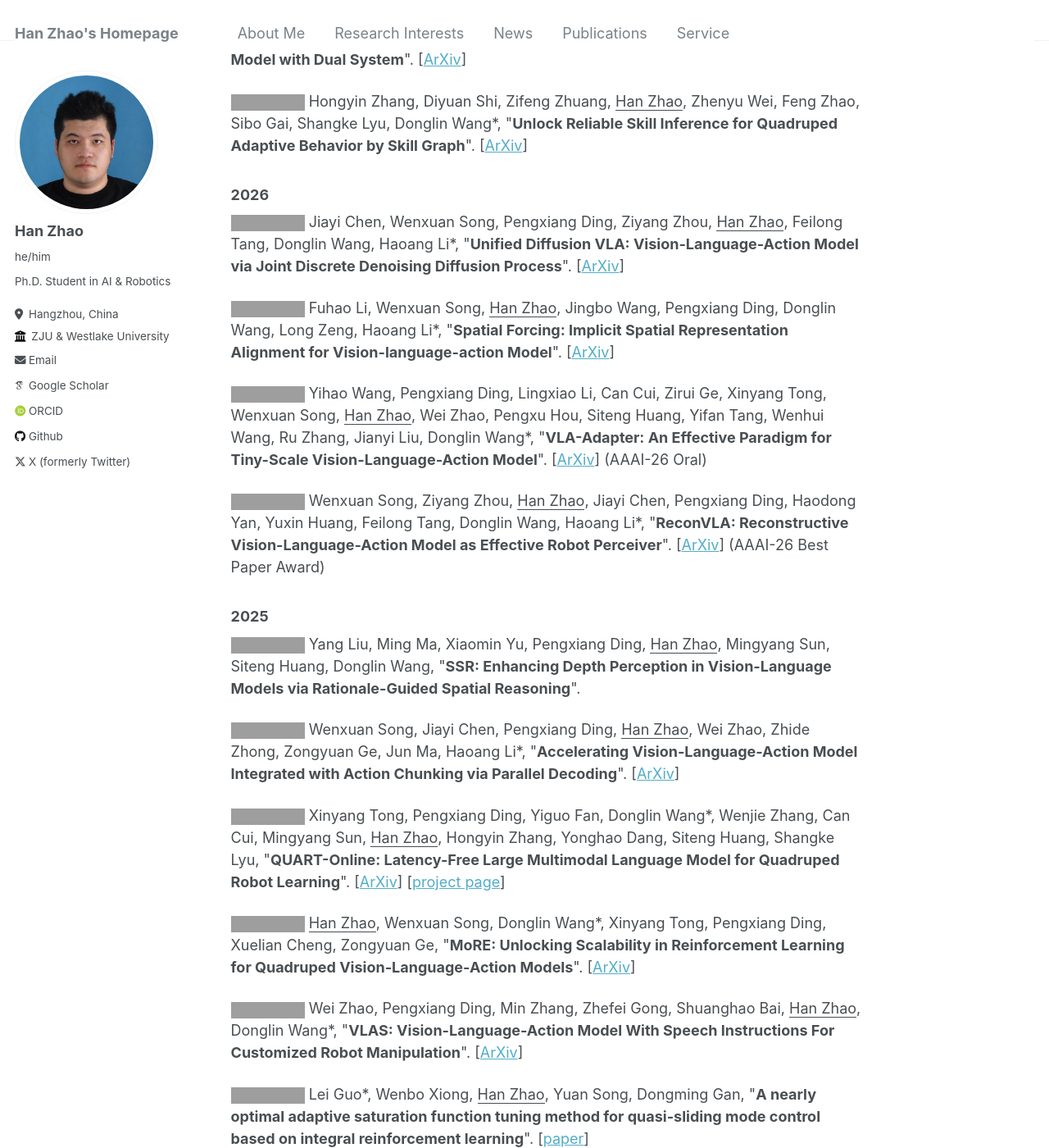
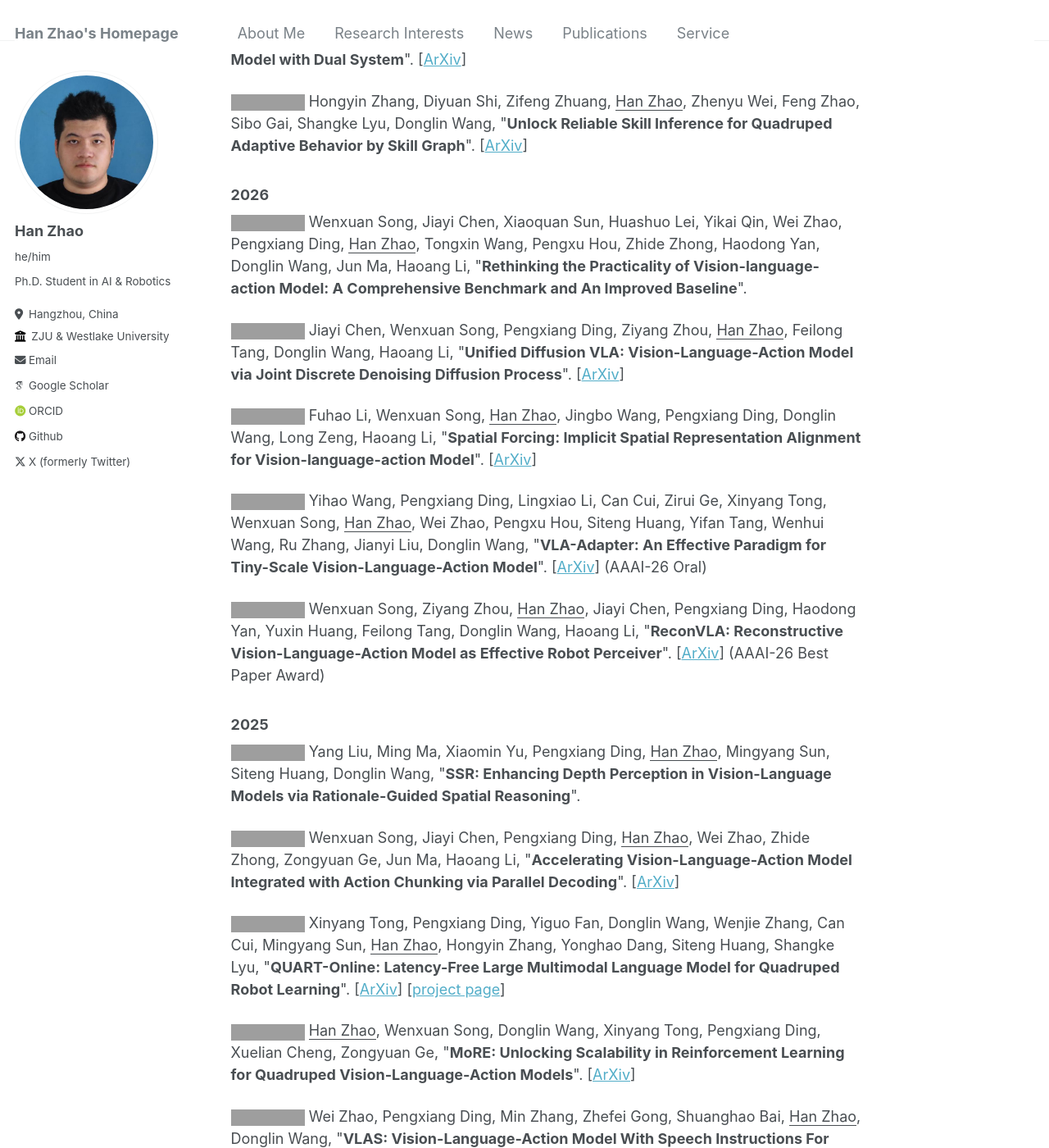
Before and after one commit to h-zhao1997/h-zhao1997.github.io, a Jekyll site: the page built from _pages/about.md, in a window 1280 px wide and 1400 px high, scrolled down 1651 px. Shown: the whole window at 82% size. Built offline with Jekyll 4.4.1, drawn with Linux system fonts in a browser that asks for light colours; some web fonts are replaced; some of the changed text lies outside the part shown; grey boxes are pictures that could not be loaded.

Commit message:
Update about.md

```diff
--- a/_pages/about.md
+++ b/_pages/about.md
@@ -51,60 +51,62 @@ Specifically, I am interested in:
 
 ### Preprint
 <a href="https://arxiv.org/abs/2512.22983" target="_blank"><img src="https://img.shields.io/badge/arXiv-2512.22983-B31B1B?style=for-the-badge"></a>
-Shuanghao Bai, Wenxuan Song, Jiayi Chen, Yuheng Ji, Zhide Zhong, Jin Yang, <u>Han Zhao</u>, Wanqi Zhou, Zhe Li, Pengxiang Ding, Cheng Chi, Chang Xu, Xiaolong Zheng, Donglin Wang, Haoang Li, Shanghang Zhang, Badong Chen\*, &quot;**Embodied Robot Manipulation in the Era of Foundation Models: Planning and Learning Perspectives.**&quot;. [[ArXiv](https://arxiv.org/pdf/2512.22983.pdf)]
+Shuanghao Bai, Wenxuan Song, Jiayi Chen, Yuheng Ji, Zhide Zhong, Jin Yang, <u>Han Zhao</u>, Wanqi Zhou, Zhe Li, Pengxiang Ding, Cheng Chi, Chang Xu, Xiaolong Zheng, Donglin Wang, Haoang Li, Shanghang Zhang, Badong Chen, &quot;**Embodied Robot Manipulation in the Era of Foundation Models: Planning and Learning Perspectives.**&quot;. [[ArXiv](https://arxiv.org/pdf/2512.22983.pdf)]
 
-<a href="https://arxiv.org/abs/2510.14902" target="_blank"><img src="https://img.shields.io/badge/arXiv-2510.14902-B31B1B?style=for-the-badge"></a> <u>Han Zhao</u>, Jiaxuan Zhang, Wenxuan Song, Pengxiang Ding, Donglin Wang\*, &quot;**VLA^2: Empowering Vision-Language-Action Models with an Agentic Framework for Unseen Concept Manipulation**&quot;. [[ArXiv](https://arxiv.org/pdf/2510.14902.pdf)][[project page](https://vla-2.github.io/)]
+<a href="https://arxiv.org/abs/2510.14902" target="_blank"><img src="https://img.shields.io/badge/arXiv-2510.14902-B31B1B?style=for-the-badge"></a> <u>Han Zhao</u>, Jiaxuan Zhang, Wenxuan Song, Pengxiang Ding, Donglin Wang, &quot;**VLA^2: Empowering Vision-Language-Action Models with an Agentic Framework for Unseen Concept Manipulation**&quot;. [[ArXiv](https://arxiv.org/pdf/2510.14902.pdf)][[project page](https://vla-2.github.io/)]
 
-<a href="https://arxiv.org/abs/2510.10903" target="_blank"><img src="https://img.shields.io/badge/arXiv-2510.10903-B31B1B?style=for-the-badge"></a> Shuanghao Bai, Wenxuan Song, Jiayi Chen, Yuheng Ji, Zhide Zhong, Jin Yang, <u>Han Zhao</u>, Wanqi Zhou, Wei Zhao, Zhe Li, Pengxiang Ding, Cheng Chi, Haoang Li, Chang Xu, Xiaolong Zheng, Donglin Wang, Shanghang Zhang\*, Badong Chen\*, &quot;**Towards a Unified Understanding of Robot Manipulation: A Comprehensive Survey**&quot;. [[ArXiv](https://arxiv.org/pdf/2510.10903.pdf)]
+<a href="https://arxiv.org/abs/2510.10903" target="_blank"><img src="https://img.shields.io/badge/arXiv-2510.10903-B31B1B?style=for-the-badge"></a> Shuanghao Bai, Wenxuan Song, Jiayi Chen, Yuheng Ji, Zhide Zhong, Jin Yang, <u>Han Zhao</u>, Wanqi Zhou, Wei Zhao, Zhe Li, Pengxiang Ding, Cheng Chi, Haoang Li, Chang Xu, Xiaolong Zheng, Donglin Wang, Shanghang Zhang, Badong Chen, &quot;**Towards a Unified Understanding of Robot Manipulation: A Comprehensive Survey**&quot;. [[ArXiv](https://arxiv.org/pdf/2510.10903.pdf)]
 
-<a href="https://arxiv.org/abs/2505.03912" target="_blank"><img src="https://img.shields.io/badge/arXiv-2505.03912-B31B1B?style=for-the-badge"></a> Can Cui, Pengxiang Ding, Wenxuan Song, Shuanghao Bai, Xinyang Tong, Zirui Ge, Runze Suo, Wanqi Zhou, Yang Liu, Bofang Jia, <u>Han Zhao</u>, Siteng Huang, Donglin Wang\*, &quot;**OpenHelix: A Short Survey, Empirical Analysis, and Open-Source Dual-System VLA Model for Robotic Manipulation**&quot;. [[ArXiv](https://arxiv.org/pdf/2505.03912.pdf)]
+<a href="https://arxiv.org/abs/2505.03912" target="_blank"><img src="https://img.shields.io/badge/arXiv-2505.03912-B31B1B?style=for-the-badge"></a> Can Cui, Pengxiang Ding, Wenxuan Song, Shuanghao Bai, Xinyang Tong, Zirui Ge, Runze Suo, Wanqi Zhou, Yang Liu, Bofang Jia, <u>Han Zhao</u>, Siteng Huang, Donglin Wang, &quot;**OpenHelix: A Short Survey, Empirical Analysis, and Open-Source Dual-System VLA Model for Robotic Manipulation**&quot;. [[ArXiv](https://arxiv.org/pdf/2505.03912.pdf)]
 
-<a href="https://arxiv.org/abs/2506.13725" target="_blank"><img src="https://img.shields.io/badge/arXiv-2506.13725-B31B1B?style=for-the-badge"></a> Wenxuan Song, Jiayi Chen, Pengxiang Ding, Yuxin Huang, <u>Han Zhao</u>, Donglin Wang, Haoang Li\*, &quot;**CEED-VLA: Consistency Vision-Language-Action Model with Early-Exit Decoding**&quot;. [[ArXiv](https://arxiv.org/pdf/2506.13725.pdf)]
+<a href="https://arxiv.org/abs/2506.13725" target="_blank"><img src="https://img.shields.io/badge/arXiv-2506.13725-B31B1B?style=for-the-badge"></a> Wenxuan Song, Jiayi Chen, Pengxiang Ding, Yuxin Huang, <u>Han Zhao</u>, Donglin Wang, Haoang Li, &quot;**CEED-VLA: Consistency Vision-Language-Action Model with Early-Exit Decoding**&quot;. [[ArXiv](https://arxiv.org/pdf/2506.13725.pdf)]
 
 <a href="https://arxiv.org/abs/2506.10826" target="_blank"><img src="https://img.shields.io/badge/arXiv-2506.10826-B31B1B?style=for-the-badge"></a> Wenxuan Song, Jiayi Chen, Wenxue Li, Xu He, <u>Han Zhao</u>, Can Cui, Pengxiang Ding, Shiyan Su, Feilong Tang,
  Donglin Wang, Xuelian Cheng, Zongyuan Ge, Xinhu Zheng, Zhe Liu, Hesheng Wang, Haoang Li, &quot;**RationalVLA: A Rational Vision-Language-Action Model with Dual System**&quot;. [[ArXiv](https://arxiv.org/pdf/2506.10826.pdf)]
 
-<a href="https://arxiv.org/abs/2311.06015" target="_blank"><img src="https://img.shields.io/badge/arXiv-2311.06015-B31B1B?style=for-the-badge"></a> Hongyin Zhang, Diyuan Shi, Zifeng Zhuang, <u>Han Zhao</u>, Zhenyu Wei, Feng Zhao, Sibo Gai, Shangke Lyu, Donglin Wang\*, &quot;**Unlock Reliable Skill Inference for Quadruped Adaptive Behavior by Skill Graph**&quot;. [[ArXiv](https://arxiv.org/abs/2311.06015)]
+<a href="https://arxiv.org/abs/2311.06015" target="_blank"><img src="https://img.shields.io/badge/arXiv-2311.06015-B31B1B?style=for-the-badge"></a> Hongyin Zhang, Diyuan Shi, Zifeng Zhuang, <u>Han Zhao</u>, Zhenyu Wei, Feng Zhao, Sibo Gai, Shangke Lyu, Donglin Wang, &quot;**Unlock Reliable Skill Inference for Quadruped Adaptive Behavior by Skill Graph**&quot;. [[ArXiv](https://arxiv.org/abs/2311.06015)]
 
 ### 2026
-<a target="_blank"><img src="https://img.shields.io/badge/ICLR-2026-blue?style=for-the-badge"></a> Jiayi Chen, Wenxuan Song, Pengxiang Ding, Ziyang Zhou, <u>Han Zhao</u>, Feilong Tang, Donglin Wang, Haoang Li\*, &quot;**Unified Diffusion VLA: Vision-Language-Action Model via Joint Discrete Denoising Diffusion Process**&quot;. [[ArXiv](https://arxiv.org/pdf/2511.01718.pdf)]
+<a target="_blank"><img src="https://img.shields.io/badge/ICRA-2026-blue?style=for-the-badge"></a> Wenxuan Song, Jiayi Chen, Xiaoquan Sun, Huashuo Lei, Yikai Qin, Wei Zhao, Pengxiang Ding, <u>Han Zhao</u>, Tongxin Wang, Pengxu Hou, Zhide Zhong, Haodong Yan, Donglin Wang, Jun Ma, Haoang Li, &quot;**Rethinking the Practicality of Vision-language-action Model: A Comprehensive Benchmark and An Improved Baseline**&quot;.
 
-<a target="_blank"><img src="https://img.shields.io/badge/ICLR-2026-blue?style=for-the-badge"></a> Fuhao Li, Wenxuan Song, <u>Han Zhao</u>, Jingbo Wang, Pengxiang Ding, Donglin Wang, Long Zeng, Haoang Li\*, &quot;**Spatial Forcing: Implicit Spatial Representation Alignment for Vision-language-action Model**&quot;. [[ArXiv](https://arxiv.org/pdf/2510.12276.pdf)]
+<a target="_blank"><img src="https://img.shields.io/badge/ICLR-2026-blue?style=for-the-badge"></a> Jiayi Chen, Wenxuan Song, Pengxiang Ding, Ziyang Zhou, <u>Han Zhao</u>, Feilong Tang, Donglin Wang, Haoang Li, &quot;**Unified Diffusion VLA: Vision-Language-Action Model via Joint Discrete Denoising Diffusion Process**&quot;. [[ArXiv](https://arxiv.org/pdf/2511.01718.pdf)]
 
-<a target="_blank"><img src="https://img.shields.io/badge/AAAI-2026-blue?style=for-the-badge"></a> Yihao Wang, Pengxiang Ding, Lingxiao Li, Can Cui, Zirui Ge, Xinyang Tong, Wenxuan Song, <u>Han Zhao</u>, Wei Zhao, Pengxu Hou, Siteng Huang, Yifan Tang, Wenhui Wang, Ru Zhang, Jianyi Liu, Donglin Wang\*, &quot;**VLA-Adapter: An Effective Paradigm for Tiny-Scale Vision-Language-Action Model**&quot;. [[ArXiv](https://arxiv.org/pdf/2509.09372.pdf)] (AAAI-26 Oral)
+<a target="_blank"><img src="https://img.shields.io/badge/ICLR-2026-blue?style=for-the-badge"></a> Fuhao Li, Wenxuan Song, <u>Han Zhao</u>, Jingbo Wang, Pengxiang Ding, Donglin Wang, Long Zeng, Haoang Li, &quot;**Spatial Forcing: Implicit Spatial Representation Alignment for Vision-language-action Model**&quot;. [[ArXiv](https://arxiv.org/pdf/2510.12276.pdf)]
 
-<a target="_blank"><img src="https://img.shields.io/badge/AAAI-2026-blue?style=for-the-badge"></a> Wenxuan Song, Ziyang Zhou, <u>Han Zhao</u>, Jiayi Chen, Pengxiang Ding, Haodong Yan, Yuxin Huang, Feilong Tang, Donglin Wang, Haoang Li\*, &quot;**ReconVLA: Reconstructive Vision-Language-Action Model as Effective Robot Perceiver**&quot;. [[ArXiv](https://arxiv.org/pdf/2508.10333.pdf)] (AAAI-26 Best Paper Award)
+<a target="_blank"><img src="https://img.shields.io/badge/AAAI-2026-blue?style=for-the-badge"></a> Yihao Wang, Pengxiang Ding, Lingxiao Li, Can Cui, Zirui Ge, Xinyang Tong, Wenxuan Song, <u>Han Zhao</u>, Wei Zhao, Pengxu Hou, Siteng Huang, Yifan Tang, Wenhui Wang, Ru Zhang, Jianyi Liu, Donglin Wang, &quot;**VLA-Adapter: An Effective Paradigm for Tiny-Scale Vision-Language-Action Model**&quot;. [[ArXiv](https://arxiv.org/pdf/2509.09372.pdf)] (AAAI-26 Oral)
+
+<a target="_blank"><img src="https://img.shields.io/badge/AAAI-2026-blue?style=for-the-badge"></a> Wenxuan Song, Ziyang Zhou, <u>Han Zhao</u>, Jiayi Chen, Pengxiang Ding, Haodong Yan, Yuxin Huang, Feilong Tang, Donglin Wang, Haoang Li, &quot;**ReconVLA: Reconstructive Vision-Language-Action Model as Effective Robot Perceiver**&quot;. [[ArXiv](https://arxiv.org/pdf/2508.10333.pdf)] (AAAI-26 Best Paper Award)
 
 ### 2025
 <a target="_blank"><img src="https://img.shields.io/badge/NIPS-2025-blue?style=for-the-badge"></a> Yang Liu, Ming Ma, Xiaomin Yu, Pengxiang Ding, <u>Han Zhao</u>, Mingyang Sun, Siteng Huang, Donglin Wang, &quot;**SSR: Enhancing Depth Perception in Vision-Language Models via Rationale-Guided Spatial Reasoning**&quot;.
 
-<a href="https://arxiv.org/abs/2503.02310" target="_blank"><img src="https://img.shields.io/badge/IROS-2025-blue?style=for-the-badge"></a> Wenxuan Song, Jiayi Chen, Pengxiang Ding, <u>Han Zhao</u>, Wei Zhao, Zhide Zhong, Zongyuan Ge, Jun Ma, Haoang Li\*, &quot;**Accelerating Vision-Language-Action Model Integrated with Action Chunking via Parallel Decoding**&quot;. [[ArXiv](https://arxiv.org/pdf/2503.02310.pdf)]
+<a href="https://arxiv.org/abs/2503.02310" target="_blank"><img src="https://img.shields.io/badge/IROS-2025-blue?style=for-the-badge"></a> Wenxuan Song, Jiayi Chen, Pengxiang Ding, <u>Han Zhao</u>, Wei Zhao, Zhide Zhong, Zongyuan Ge, Jun Ma, Haoang Li, &quot;**Accelerating Vision-Language-Action Model Integrated with Action Chunking via Parallel Decoding**&quot;. [[ArXiv](https://arxiv.org/pdf/2503.02310.pdf)]
 
-<a href="https://arxiv.org/abs/2412.15576" target="_blank"><img src="https://img.shields.io/badge/ICRA-2025-blue?style=for-the-badge"></a> Xinyang Tong, Pengxiang Ding, Yiguo Fan, Donglin Wang\*, Wenjie Zhang, Can Cui, Mingyang Sun, <u>Han Zhao</u>, Hongyin Zhang, Yonghao Dang, Siteng Huang, Shangke Lyu, &quot;**QUART-Online: Latency-Free Large Multimodal Language Model for Quadruped Robot Learning**&quot;. [[ArXiv](https://arxiv.org/pdf/2412.15576.pdf)] [[project page](https://quart-online.github.io/)]
+<a href="https://arxiv.org/abs/2412.15576" target="_blank"><img src="https://img.shields.io/badge/ICRA-2025-blue?style=for-the-badge"></a> Xinyang Tong, Pengxiang Ding, Yiguo Fan, Donglin Wang, Wenjie Zhang, Can Cui, Mingyang Sun, <u>Han Zhao</u>, Hongyin Zhang, Yonghao Dang, Siteng Huang, Shangke Lyu, &quot;**QUART-Online: Latency-Free Large Multimodal Language Model for Quadruped Robot Learning**&quot;. [[ArXiv](https://arxiv.org/pdf/2412.15576.pdf)] [[project page](https://quart-online.github.io/)]
 
-<a href="https://arxiv.org/abs/2503.08007" target="_blank"><img src="https://img.shields.io/badge/ICRA-2025-blue?style=for-the-badge"></a> <u>Han Zhao</u>, Wenxuan Song, Donglin Wang\*, Xinyang Tong, Pengxiang Ding, Xuelian Cheng, Zongyuan Ge, &quot;**MoRE: Unlocking Scalability in Reinforcement Learning for Quadruped Vision-Language-Action Models**&quot;. [[ArXiv](https://arxiv.org/pdf/2503.08007.pdf)]
+<a href="https://arxiv.org/abs/2503.08007" target="_blank"><img src="https://img.shields.io/badge/ICRA-2025-blue?style=for-the-badge"></a> <u>Han Zhao</u>, Wenxuan Song, Donglin Wang, Xinyang Tong, Pengxiang Ding, Xuelian Cheng, Zongyuan Ge, &quot;**MoRE: Unlocking Scalability in Reinforcement Learning for Quadruped Vision-Language-Action Models**&quot;. [[ArXiv](https://arxiv.org/pdf/2503.08007.pdf)]
 
-<a href="https://arxiv.org/abs/2502.13508" target="_blank"><img src="https://img.shields.io/badge/ICLR-2025-blue?style=for-the-badge"></a> Wei Zhao, Pengxiang Ding, Min Zhang, Zhefei Gong, Shuanghao Bai, <u>Han Zhao</u>, Donglin Wang\*, &quot;**VLAS: Vision-Language-Action Model With Speech Instructions For Customized Robot Manipulation**&quot;. [[ArXiv](https://arxiv.org/pdf/2502.13508.pdf)]
+<a href="https://arxiv.org/abs/2502.13508" target="_blank"><img src="https://img.shields.io/badge/ICLR-2025-blue?style=for-the-badge"></a> Wei Zhao, Pengxiang Ding, Min Zhang, Zhefei Gong, Shuanghao Bai, <u>Han Zhao</u>, Donglin Wang, &quot;**VLAS: Vision-Language-Action Model With Speech Instructions For Customized Robot Manipulation**&quot;. [[ArXiv](https://arxiv.org/pdf/2502.13508.pdf)]
 
-<a href="https://www.sciencedirect.com/science/article/pii/S0925231225000359?via%3Dihub" target="_blank"><img src="https://img.shields.io/badge/Neuro-2025-green?style=for-the-badge"></a> Lei Guo\*, Wenbo Xiong, <u>Han Zhao</u>, Yuan Song, Dongming Gan, &quot;**A nearly optimal adaptive saturation function tuning method for quasi-sliding mode control based on integral reinforcement learning**&quot;. [[paper](https://www.sciencedirect.com/science/article/pii/S0925231225000359?via%3Dihub)]
+<a href="https://www.sciencedirect.com/science/article/pii/S0925231225000359?via%3Dihub" target="_blank"><img src="https://img.shields.io/badge/Neuro-2025-green?style=for-the-badge"></a> Lei Guo, Wenbo Xiong, <u>Han Zhao</u>, Yuan Song, Dongming Gan, &quot;**A nearly optimal adaptive saturation function tuning method for quasi-sliding mode control based on integral reinforcement learning**&quot;. [[paper](https://www.sciencedirect.com/science/article/pii/S0925231225000359?via%3Dihub)]
 
-<a href="https://arxiv.org/abs/2403.14520" target="_blank"><img src="https://img.shields.io/badge/AAAI-2025-blue?style=for-the-badge"></a> <u>Han Zhao</u>, Min Zhang, Wei Zhao, Pengxiang Ding, Siteng Huang, Donglin Wang\*, &quot;**Cobra: Extending Mamba to Multi-Modal Large Language Model for Efficient Inference**&quot;. [[ArXiv](https://arxiv.org/pdf/2403.14520.pdf)] [[project page](https://sites.google.com/view/cobravlm)] [[zhihu](https://zhuanlan.zhihu.com/p/688544752)] [[github](https://github.com/h-zhao1997/cobra)] [[demo](https://huggingface.co/spaces/han1997/cobra)] [[twitter@AK](https://twitter.com/_akhaliq/status/1771033002748837953?t=6S4PVZXg6GcXqi_-PFzipw&s=19)]
+<a href="https://arxiv.org/abs/2403.14520" target="_blank"><img src="https://img.shields.io/badge/AAAI-2025-blue?style=for-the-badge"></a> <u>Han Zhao</u>, Min Zhang, Wei Zhao, Pengxiang Ding, Siteng Huang, Donglin Wang, &quot;**Cobra: Extending Mamba to Multi-Modal Large Language Model for Efficient Inference**&quot;. [[ArXiv](https://arxiv.org/pdf/2403.14520.pdf)] [[project page](https://sites.google.com/view/cobravlm)] [[zhihu](https://zhuanlan.zhihu.com/p/688544752)] [[github](https://github.com/h-zhao1997/cobra)] [[demo](https://huggingface.co/spaces/han1997/cobra)] [[twitter@AK](https://twitter.com/_akhaliq/status/1771033002748837953?t=6S4PVZXg6GcXqi_-PFzipw&s=19)]
 
 ### 2024
-<a href="https://arxiv.org/abs/2312.14457" target="_blank"><img src="https://img.shields.io/badge/ECCV-2024-blue?style=for-the-badge"></a> Pengxiang Ding, <u>Han Zhao</u>, Wenjie Zhang, Wenxuan Song, Min Zhang, Siteng Huang, Ningxi Yang, Donglin Wang\*, &quot;**QUAR-VLA: Vision-Language-Action Model for Quadruped Robots**&quot;. [[ArXiv](https://arxiv.org/abs/2312.14457)]
+<a href="https://arxiv.org/abs/2312.14457" target="_blank"><img src="https://img.shields.io/badge/ECCV-2024-blue?style=for-the-badge"></a> Pengxiang Ding, <u>Han Zhao</u>, Wenjie Zhang, Wenxuan Song, Min Zhang, Siteng Huang, Ningxi Yang, Donglin Wang, &quot;**QUAR-VLA: Vision-Language-Action Model for Quadruped Robots**&quot;. [[ArXiv](https://arxiv.org/abs/2312.14457)]
 
-<a href="https://arxiv.org/abs/2409.07239" target="_blank"><img src="https://img.shields.io/badge/ECCV-2024-blue?style=for-the-badge"></a> Yang Liu, Pengxiang Ding, Siteng Huang, Min Zhang, <u>Han Zhao</u>, Donglin Wang\*, &quot;**PiTe: Pixel-Temporal Alignment for Large Video-Language Model**&quot;. [[ArXiv](https://arxiv.org/abs/2409.07239)] (ECCV 2024 Oral)
+<a href="https://arxiv.org/abs/2409.07239" target="_blank"><img src="https://img.shields.io/badge/ECCV-2024-blue?style=for-the-badge"></a> Yang Liu, Pengxiang Ding, Siteng Huang, Min Zhang, <u>Han Zhao</u>, Donglin Wang, &quot;**PiTe: Pixel-Temporal Alignment for Large Video-Language Model**&quot;. [[ArXiv](https://arxiv.org/abs/2409.07239)] (ECCV 2024 Oral)
 
-<a href="https://arxiv.org/abs/2403.13358" target="_blank"><img src="https://img.shields.io/badge/IROS-2024-blue?style=for-the-badge"></a> Wenxuan Song, <u>Han Zhao</u>, Pengxiang Ding, Can Cui, Shangke Lyu, Yaning Fan, Donglin Wang\*, &quot;**GeRM: A Generalist Robotic Model with Mixture-of-experts for Quadruped Robot**&quot;. [[ArXiv](https://arxiv.org/abs/2403.13358)] [[project page](https://songwxuan.github.io/GeRM/)] [[video](https://www.youtube.com/watch?v=tjgIxsXW0JU)]
+<a href="https://arxiv.org/abs/2403.13358" target="_blank"><img src="https://img.shields.io/badge/IROS-2024-blue?style=for-the-badge"></a> Wenxuan Song, <u>Han Zhao</u>, Pengxiang Ding, Can Cui, Shangke Lyu, Yaning Fan, Donglin Wang, &quot;**GeRM: A Generalist Robotic Model with Mixture-of-experts for Quadruped Robot**&quot;. [[ArXiv](https://arxiv.org/abs/2403.13358)] [[project page](https://songwxuan.github.io/GeRM/)] [[video](https://www.youtube.com/watch?v=tjgIxsXW0JU)]
 
-<a target="_blank"><img src="https://img.shields.io/badge/RSS-2024-blue?style=for-the-badge"></a> Shangke Lyu, Xin Lang, <u>Han Zhao</u>, Hongyin Zhang, Pengxiang Ding, Donglin Wang\*, &quot;**RL2AC: Reinforcement Learning-based Rapid Online Adaptive Control for Legged Robot Robust Locomotion**&quot;.
+<a target="_blank"><img src="https://img.shields.io/badge/RSS-2024-blue?style=for-the-badge"></a> Shangke Lyu, Xin Lang, <u>Han Zhao</u>, Hongyin Zhang, Pengxiang Ding, Donglin Wang, &quot;**RL2AC: Reinforcement Learning-based Rapid Online Adaptive Control for Legged Robot Robust Locomotion**&quot;.
 
 ### 2023
-<a href="https://ieeexplore.ieee.org/document/10341908/" target="_blank"><img src="https://img.shields.io/badge/IROS-2023-blue?style=for-the-badge"></a> Shangke Lyu, <u>Han Zhao</u>, Donglin Wang\*, &quot;**A Composite Control Strategy for Quadruped Robot by Integrating Reinforcement Learning and Model-Based Control**&quot;. [[paper](https://ieeexplore.ieee.org/document/10341908/)]
+<a href="https://ieeexplore.ieee.org/document/10341908/" target="_blank"><img src="https://img.shields.io/badge/IROS-2023-blue?style=for-the-badge"></a> Shangke Lyu, <u>Han Zhao</u>, Donglin Wang, &quot;**A Composite Control Strategy for Quadruped Robot by Integrating Reinforcement Learning and Model-Based Control**&quot;. [[paper](https://ieeexplore.ieee.org/document/10341908/)]
 
-<a href="https://www.sciencedirect.com/science/article/abs/pii/S092523122201431X/" target="_blank"><img src="https://img.shields.io/badge/Neuro-2023-green?style=for-the-badge"></a> Lei Guo\*, <u>Han Zhao</u>, &quot;**Online adaptive optimal control algorithm based on synchronous integral reinforcement learning with explorations**&quot;. [[paper](https://www.sciencedirect.com/science/article/abs/pii/S092523122201431X/)]
+<a href="https://www.sciencedirect.com/science/article/abs/pii/S092523122201431X/" target="_blank"><img src="https://img.shields.io/badge/Neuro-2023-green?style=for-the-badge"></a> Lei Guo, <u>Han Zhao</u>, &quot;**Online adaptive optimal control algorithm based on synchronous integral reinforcement learning with explorations**&quot;. [[paper](https://www.sciencedirect.com/science/article/abs/pii/S092523122201431X/)]
 
-<a href="https://ietresearch.onlinelibrary.wiley.com/doi/full/10.1049/cth2.12376/" target="_blank"><img src="https://img.shields.io/badge/IET%20CTA-2023-green?style=for-the-badge"></a> Lei Guo\*, <u>Han Zhao</u>, &quot;**Model‐free adaptive optimal control of continuous‐time nonlinear non‐zero‐sum games based on reinforcement learning**&quot;. [[paper](https://ietresearch.onlinelibrary.wiley.com/doi/full/10.1049/cth2.12376/)]
+<a href="https://ietresearch.onlinelibrary.wiley.com/doi/full/10.1049/cth2.12376/" target="_blank"><img src="https://img.shields.io/badge/IET%20CTA-2023-green?style=for-the-badge"></a> Lei Guo, <u>Han Zhao</u>, &quot;**Model‐free adaptive optimal control of continuous‐time nonlinear non‐zero‐sum games based on reinforcement learning**&quot;. [[paper](https://ietresearch.onlinelibrary.wiley.com/doi/full/10.1049/cth2.12376/)]
 
 ### 2022
 <a href="https://ieeexplore.ieee.org/document/10033602/" target="_blank"><img src="https://img.shields.io/badge/CCDC-2022-blue?style=for-the-badge"></a> <u>Han Zhao*</u>, Lei Guo, Yuan Song, &quot;**System Modelling and Controller Design of a Variable Structure Two-Wheeled Robot Using Robust Adaptive Dynamic Programming**&quot;. [[paper](https://ieeexplore.ieee.org/document/10033602)]
```
